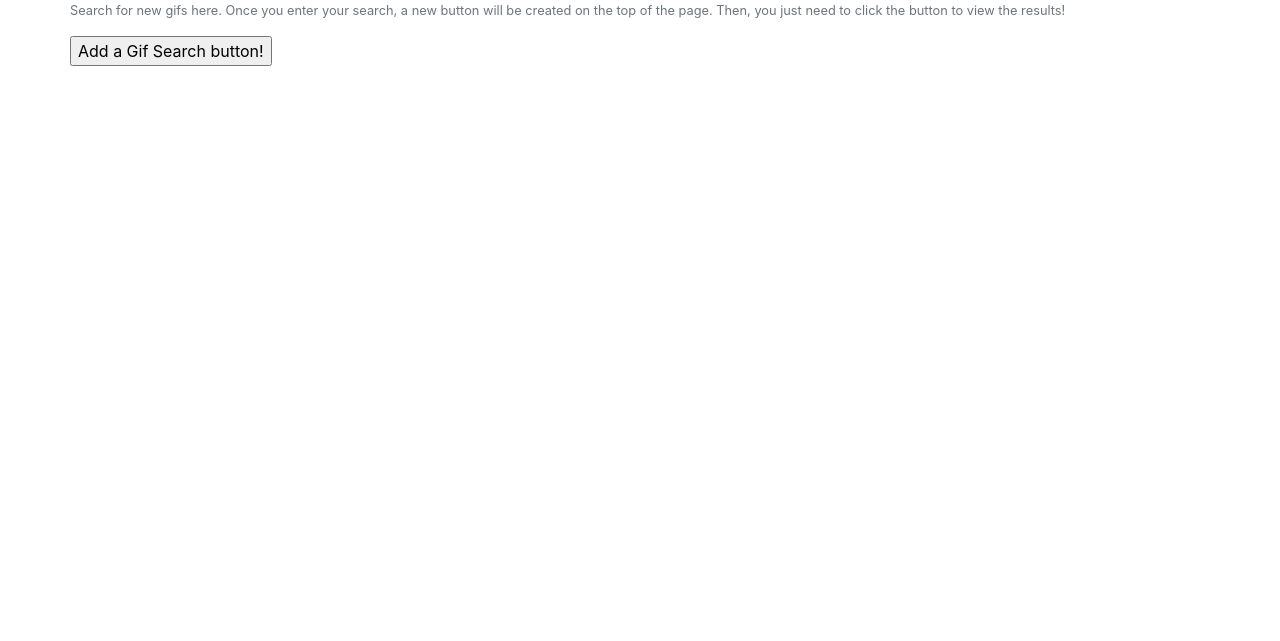
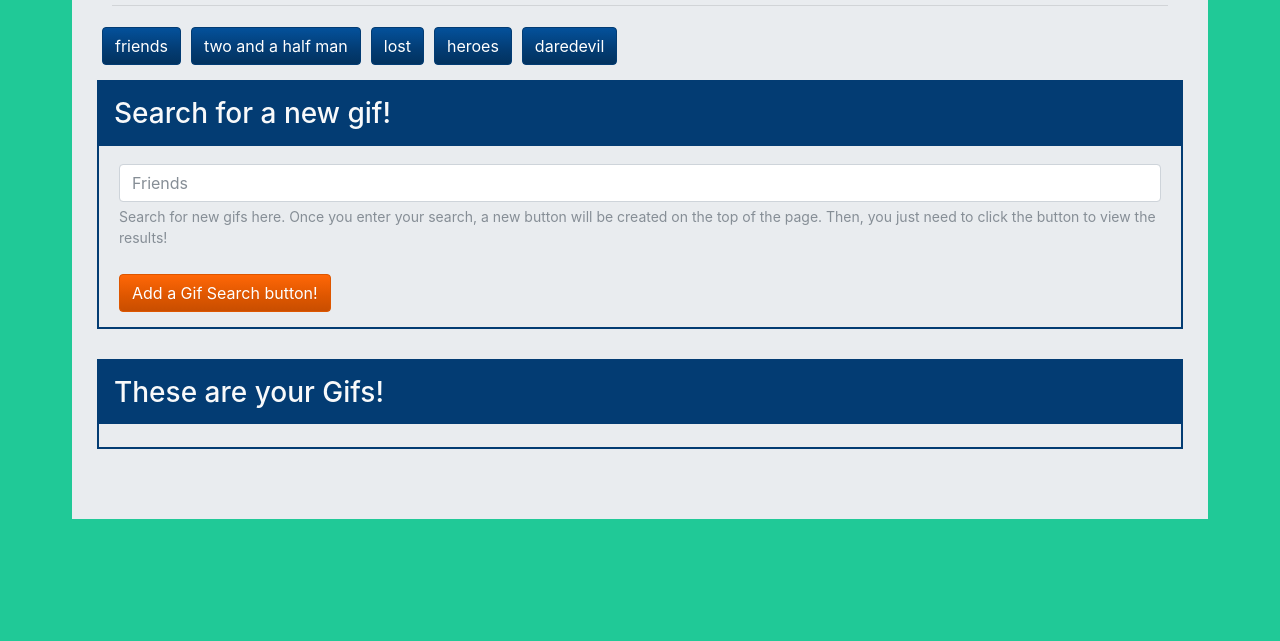
Before and after one commit to amandalragone/GifTastic, a plain HTML site: page index.html in a window 1280 px wide. Shown: the part 159-800 px from the top of the page. Drawn offline with nearby package versions, Linux system fonts and the light colour scheme.

Commit message:
Added style to the page

```diff
--- a/assets/css/reset.css
+++ b/assets/css/reset.css
@@ -0,0 +1,48 @@
+/* http://meyerweb.com/eric/tools/css/reset/
+   v2.0 | 20110126
+   License: none (public domain)
+*/
+
+html, body, div, span, applet, object, iframe,
+h1, h2, h3, h4, h5, h6, p, blockquote, pre,
+a, abbr, acronym, address, big, cite, code,
+del, dfn, em, img, ins, kbd, q, s, samp,
+small, strike, strong, sub, sup, tt, var,
+b, u, i, center,
+dl, dt, dd, ol, ul, li,
+fieldset, form, label, legend,
+table, caption, tbody, tfoot, thead, tr, th, td,
+article, aside, canvas, details, embed,
+figure, figcaption, footer, header, hgroup,
+menu, nav, output, ruby, section, summary,
+time, mark, audio, video {
+	margin: 0;
+	padding: 0;
+	border: 0;
+	font-size: 100%;
+	font: inherit;
+	vertical-align: baseline;
+}
+/* HTML5 display-role reset for older browsers */
+article, aside, details, figcaption, figure,
+footer, header, hgroup, menu, nav, section {
+	display: block;
+}
+body {
+	line-height: 1;
+}
+ol, ul {
+	list-style: none;
+}
+blockquote, q {
+	quotes: none;
+}
+blockquote:before, blockquote:after,
+q:before, q:after {
+	content: '';
+	content: none;
+}
+table {
+	border-collapse: collapse;
+	border-spacing: 0;
+}
--- a/assets/css/style.css
+++ b/assets/css/style.css
@@ -0,0 +1,54 @@
+body {
+    background-color: #20c997;
+}
+
+.container {
+    background-color: #e9ecef;
+    border: 2px solid #20c997;
+    padding: 40px;
+    margin-top: 50px;
+    margin-bottom: 50px;
+}
+
+h1 {
+    color: #20c997;
+}
+
+button {
+    margin: 5px;
+    margin-bottom: 15px;
+}
+
+#form, #results {
+    margin-bottom: 30px;
+    padding-bottom: 15px;
+    border: 2px solid #033C73;
+}
+
+form {
+    padding-right: 20px;
+    padding-left: 20px;
+}
+
+#gif-search, #form-button {
+    margin-top: 10px;
+}
+
+.h3 {
+    background-color: #033C73;
+    color: #f8f9fa;
+    padding-top: 15px;
+    padding-bottom: 15px;
+}
+
+.searchResult {
+    padding: 20px;
+}
+
+img {
+    padding-bottom: 5px;
+}
+
+.gifRating {
+    font-weight: bold;
+}
--- a/assets/javascript/app.js
+++ b/assets/javascript/app.js
@@ -9,7 +9,7 @@ $(document).ready(function() {
         function createButtons(topicName) {
 
             return `
-                <button class="searchTopic" data-id="${topicName}">${topicName}</button>
+                <button class="searchTopic btn btn-info" data-id="${topicName}">${topicName}</button>
                 `
 
         };
@@ -38,9 +38,9 @@ $(document).ready(function() {
         function makeResultsDiv(obj) {
 
             return `
-                <div>
+                <div class="text-center searchResult">
                 <img src="${obj.images.fixed_width_still.url}" data-still="${obj.images.fixed_width_still.url}" data-animate="${obj.images.fixed_width.url}" data-state="still">
-                <p>Rating: ${obj.rating}</p>
+                <p class="gifRating">Rating: ${obj.rating}</p>
                 </div>
                 `
 
--- a/index.html
+++ b/index.html
@@ -5,34 +5,48 @@
         <meta name="viewport" content="width=device-width, initial-scale=1, shrink-to-fit=no">
 
         <link rel="stylesheet" type="text/css" href="assets/css/reset.css">
-        <link rel="stylesheet" href="https://stackpath.bootstrapcdn.com/bootstrap/4.3.1/css/bootstrap.min.css" integrity="sha384-ggOyR0iXCbMQv3Xipma34MD+dH/1fQ784/j6cY/iJTQUOhcWr7x9JvoRxT2MZw1T" crossorigin="anonymous">
+        <link href="https://stackpath.bootstrapcdn.com/bootswatch/4.3.1/cerulean/bootstrap.min.css" rel="stylesheet" integrity="sha384-C++cugH8+Uf86JbNOnQoBweHHAe/wVKN/mb0lTybu/NZ9sEYbd+BbbYtNpWYAsNP" crossorigin="anonymous">
         <link rel="stylesheet" type="text/css" href="assets/css/style.css">
 
         <title>GifTastic Search!</title>
     </head>
     <body>
 
+
+
             <div class="container">
-            <div class="row">
-                <h1>GifTastic Search!</h1>
+
+                <div class="row justify-content-center">
+                    <h1>Giftastic Search!</h1>
                 </div>
+
+                <hr>
 
                 <div class="row" id="buttons-view"></div>
 
                 <div class="row" id="form">
+
+                        <span class="col-12 h3">Search for a new gif!</span>
                     <form>
                         <div class="form-group">
-                        <label for="formSearch">Search for a new gif!</label>
                             <input type="text" class="form-control" id="gif-search" aria-describedby="searchHelp" placeholder="Friends">
                             <small id="searchHelp" class="form-text text-muted">Search for new gifs here. Once you enter your search, a new button will be created on the top of the page. Then, you just need to click the button to view the results!</small>
                         </div>
-                    <input id="form-button" type="submit" value="Add a Gif Search button!">
+                        <input id="form-button" class="btn btn-warning" type="submit" value="Add a Gif Search button!">
                     </form>
                 </div>
 
-            <div class="row" id="results-view"></div>
+                <div class="row" id="results">
+
+                    <span class="col-12 h3">These are your Gifs!</span>
+
+                    <div class="row justify-content-center" id="results-view"></div>
+                </div>
+
+
 
             </div>
+
 
         <script src="https://code.jquery.com/jquery-3.3.1.slim.min.js" integrity="sha384-q8i/X+965DzO0rT7abK41JStQIAqVgRVzpbzo5smXKp4YfRvH+8abtTE1Pi6jizo" crossorigin="anonymous"></script>
         <script src="https://cdnjs.cloudflare.com/ajax/libs/popper.js/1.14.7/umd/popper.min.js" integrity="sha384-UO2eT0CpHqdSJQ6hJty5KVphtPhzWj9WO1clHTMGa3JDZwrnQq4sF86dIHNDz0W1" crossorigin="anonymous"></script>
```
Lines whose indentation alone changed are shown as unchanged.
